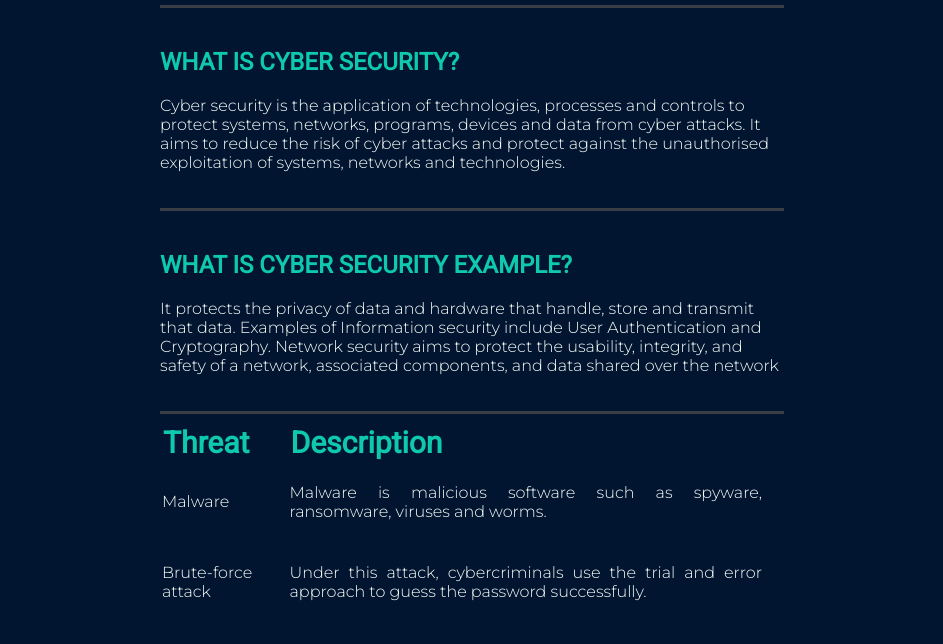
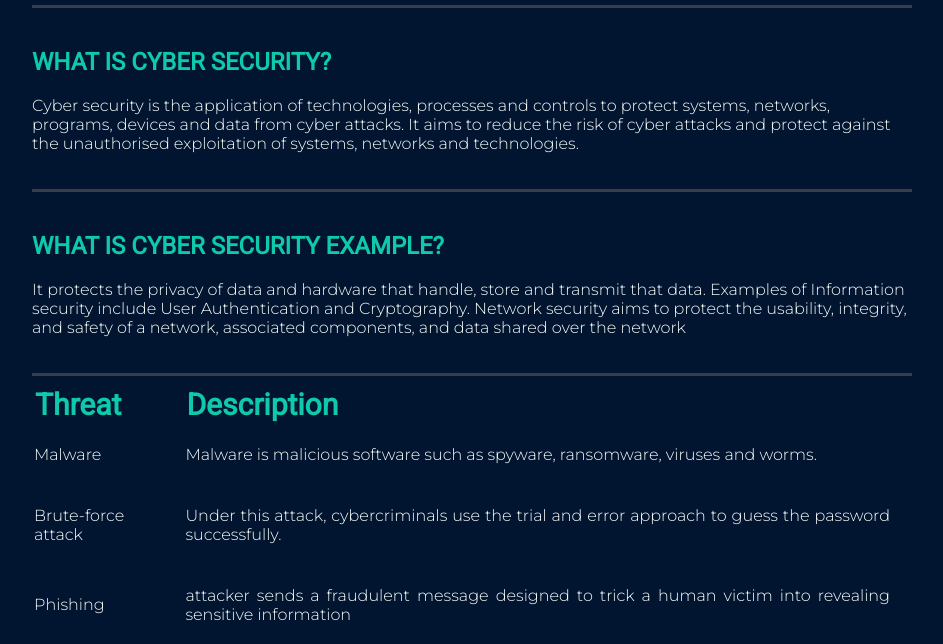
Before and after one commit to Dinuka-Dilshan/html_home_work, a plain HTML site: page index.html in a window 1280 px wide. Shown: the part 138-782 px from the top of the page, without its empty margins (168-1111 px from the left). Drawn offline with Linux system fonts and the light colour scheme.

Commit message:
Update index.html

```diff
--- a/index.html
+++ b/index.html
@@ -14,8 +14,8 @@
   <style>
     body {
       background-color: #011531;
-      padding-left: 25%;
-      padding-right:25%;
+      padding-left: 15%;
+      padding-right:15%;
     }
 
     .main_header {
```
